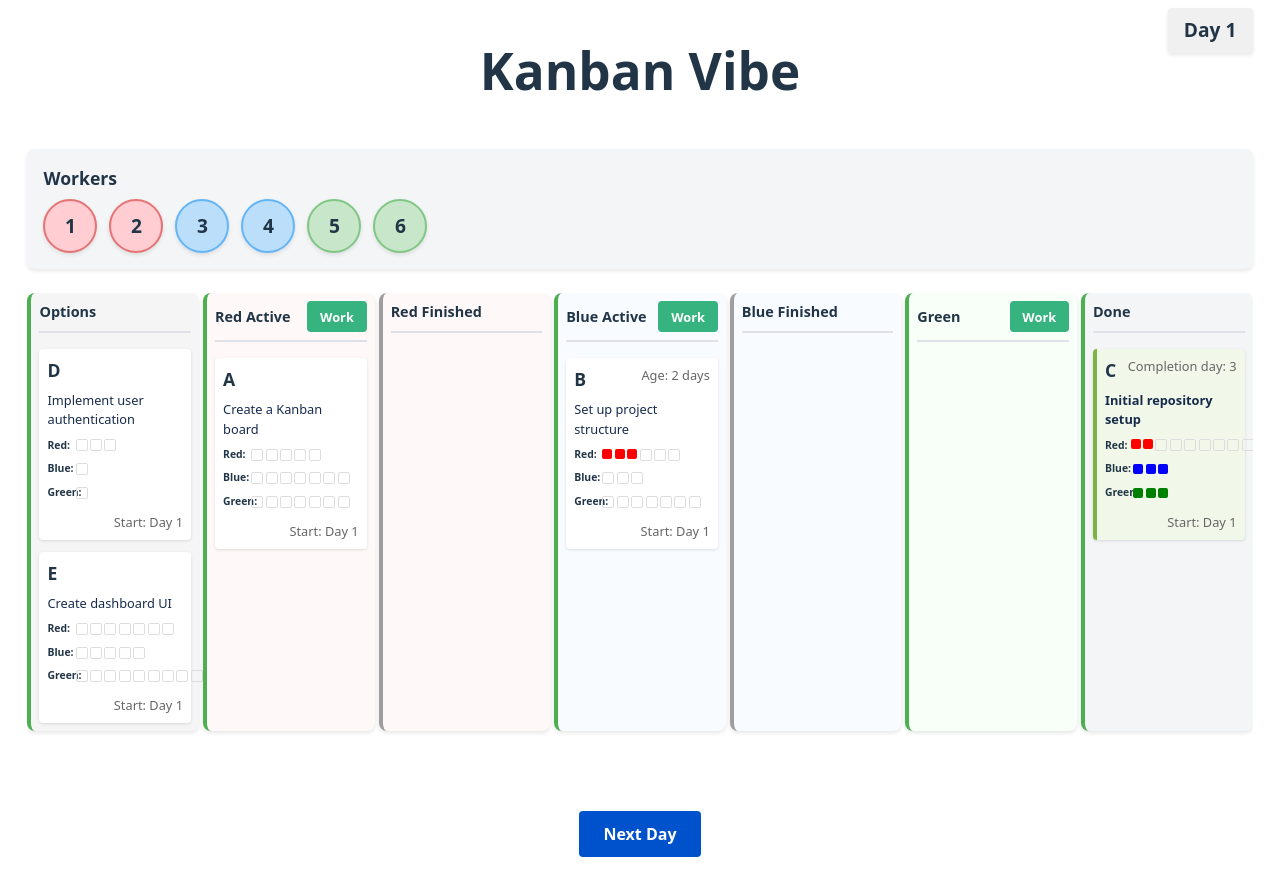
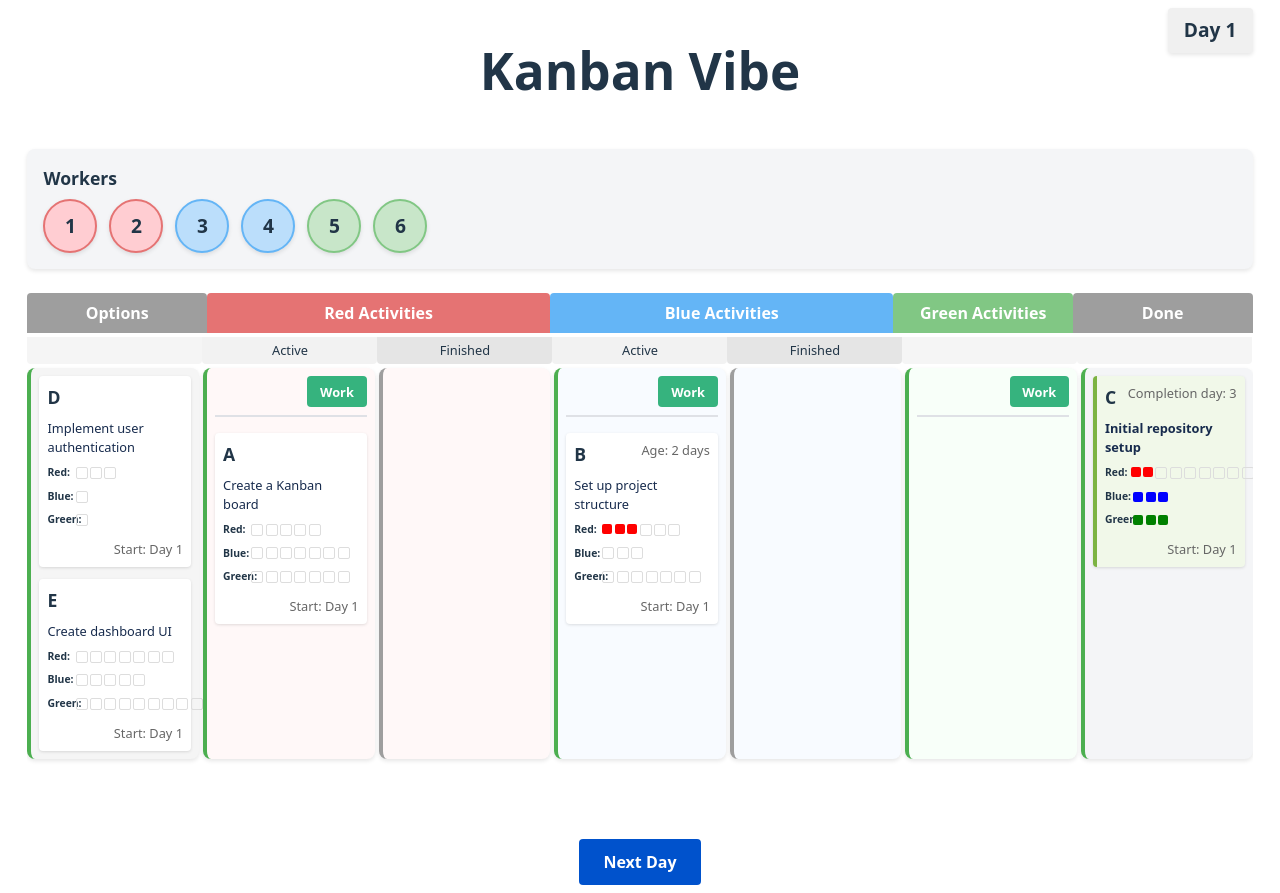
Before and after one commit to npelloux/kanban-vibe, a React (Vite) app: page / in a window 1280 px wide. Before the commit the page ends 865 px from the top, so only its background shows below. Built offline with nearby package versions, Linux system fonts and the light colour scheme.

Commit message:
feat: :fire:

```diff
--- a/src/App.css
+++ b/src/App.css
@@ -70,6 +70,11 @@
   box-shadow: 0 4px 8px rgba(0, 0, 0, 0.15);
 }
 
+.worker-dragging {
+  opacity: 0.6;
+  transform: scale(1.1);
+}
+
 .worker-red {
   background-color: #ffcdd2;
   border: 2px solid #e57373;
@@ -97,13 +102,86 @@
 
 .kanban-board {
   display: flex;
+  flex-direction: column;
+  flex-grow: 1;
+  width: 100%;
+  overflow-x: hidden;
+  padding-bottom: 1rem;
+}
+
+.kanban-columns {
+  display: flex;
   flex-wrap: nowrap;
   gap: 0.25rem;
-  flex-grow: 1;
+  width: 100%;
   justify-content: space-between;
-  padding-bottom: 1rem;
+}
+
+.kanban-header-row {
+  display: flex;
   width: 100%;
-  overflow-x: hidden;
+  margin-bottom: 0.25rem;
+}
+
+.kanban-header-cell {
+  padding: 0.5rem;
+  text-align: center;
+  font-weight: bold;
+  border-radius: 4px 4px 0 0;
+  color: white;
+}
+
+.kanban-header-options {
+  background-color: #9e9e9e;
+  width: calc(100% / 7);
+}
+
+.kanban-header-red {
+  background-color: #e57373;
+  width: calc(200% / 7);
+}
+
+.kanban-header-blue {
+  background-color: #64b5f6;
+  width: calc(200% / 7);
+}
+
+.kanban-header-green {
+  background-color: #81c784;
+  width: calc(100% / 7);
+}
+
+.kanban-header-done {
+  background-color: #9e9e9e;
+  width: calc(100% / 7);
+}
+
+.kanban-subheader-row {
+  display: flex;
+  width: 100%;
+  margin-bottom: 0.25rem;
+}
+
+.kanban-subheader-cell {
+  padding: 0.25rem;
+  text-align: center;
+  font-size: 0.8rem;
+  background-color: #f5f5f5;
+  border-radius: 0 0 4px 4px;
+}
+
+.kanban-subheader-empty {
+  width: calc(100% / 7);
+}
+
+.kanban-subheader-active {
+  width: calc(100% / 7);
+  background-color: rgba(0, 0, 0, 0.05);
+}
+
+.kanban-subheader-finished {
+  width: calc(100% / 7);
+  background-color: rgba(0, 0, 0, 0.1);
 }
 
 /* Column styles */
@@ -178,6 +256,11 @@
 .card:hover {
   transform: translateY(-2px);
   box-shadow: 0 2px 5px rgba(0, 0, 0, 0.15);
+}
+
+.card.card-drag-over {
+  box-shadow: 0 0 0 2px #4caf50;
+  transform: translateY(-2px);
 }
 
 .card-blocked {
--- a/src/App.tsx
+++ b/src/App.tsx
@@ -182,8 +182,49 @@ function App() {
       age: card.stage === 'done' ? card.age : card.age + 1
     }));
 
+    // Apply worker output rules to cards with assigned workers
+    const cardsWithWorkerOutput = agedCards.map(card => {
+      if (!card.assignedWorker || !card.stage.includes('active') && card.stage !== 'green') {
+        return card;
+      }
+
+      const updatedWorkItems = { ...card.workItems };
+      const workerType = card.assignedWorker.type;
+      const columnColor = card.stage.includes('red') ? 'red' :
+                          card.stage.includes('blue') ? 'blue' : 'green';
+
+      // Determine output based on worker color and column color
+      let outputAmount = 0;
+
+      if (workerType === columnColor) {
+        // Worker is specialized in this color - output 1-6 boxes
+        outputAmount = getRandomInt(1, 6);
+      } else {
+        // Worker is not specialized - output 0-3 boxes
+        outputAmount = getRandomInt(0, 3);
+      }
+
+      // Apply the output to the work items
+      if (updatedWorkItems[columnColor]) {
+        const newCompleted = Math.min(
+          updatedWorkItems[columnColor].total,
+          updatedWorkItems[columnColor].completed + outputAmount
+        );
+
+        updatedWorkItems[columnColor] = {
+          ...updatedWorkItems[columnColor],
+          completed: newCompleted
+        };
+      }
+
+      return {
+        ...card,
+        workItems: updatedWorkItems
+      };
+    });
+
     // Process each card and move it to the next stage if stagedone returns true
-    const updatedCards = agedCards.map(card => {
+    const updatedCards = cardsWithWorkerOutput.map(card => {
       if (stagedone(card)) {
         if (card.stage === 'red-active') {
           return { ...card, stage: 'red-finished' };
@@ -248,7 +289,30 @@ function App() {
     setSelectedWorkerId(workerId);
   };
 
-    // Handle card click to assign worker or move from options/finished columns
+  // Handle worker drop on a card
+  const handleWorkerDrop = (cardId: string, workerId: string) => {
+    const selectedWorker = workers.find(worker => worker.id === workerId);
+    if (!selectedWorker) return;
+
+    const updatedCards = cards.map(card => {
+      // Remove worker from any card it was previously assigned to
+      if (card.assignedWorker && card.assignedWorker.id === workerId) {
+        return { ...card, assignedWorker: null };
+      }
+
+      // Assign worker to the target card
+      if (card.id === cardId) {
+        return { ...card, assignedWorker: selectedWorker };
+      }
+
+      return card;
+    });
+
+    setCards(updatedCards);
+    setSelectedWorkerId(null); // Clear selection after drop
+  };
+
+  // Handle card click to move from options/finished columns
   const handleCardClick = (cardId: string) => {
     const clickedCard = cards.find(card => card.id === cardId);
     if (!clickedCard) return;
@@ -285,28 +349,6 @@ function App() {
       setCards(updatedCards);
       return;
     }
-
-    // Otherwise handle worker assignment
-    if (!selectedWorkerId) return;
-
-    const selectedWorker = workers.find(worker => worker.id === selectedWorkerId);
-    if (!selectedWorker) return;
-
-    const updatedCards = cards.map(card => {
-      // Remove worker from any card it was previously assigned to
-      if (card.assignedWorker && card.assignedWorker.id === selectedWorkerId) {
-        return { ...card, assignedWorker: null };
-      }
-
-      // Assign worker to the clicked card
-      if (card.id === cardId) {
-        return { ...card, assignedWorker: selectedWorker };
-      }
-
-      return card;
-    });
-
-    setCards(updatedCards);
   };
 
   return (
@@ -323,11 +365,34 @@ function App() {
       />
 
       <main className="kanban-board">
+        {/* First row - Activity type headers */}
+        <div className="kanban-header-row">
+          <div className="kanban-header-cell kanban-header-options">Options</div>
+          <div className="kanban-header-cell kanban-header-red">Red Activities</div>
+          <div className="kanban-header-cell kanban-header-blue">Blue Activities</div>
+          <div className="kanban-header-cell kanban-header-green">Green Activities</div>
+          <div className="kanban-header-cell kanban-header-done">Done</div>
+        </div>
+
+        {/* Second row - Status subheaders */}
+        <div className="kanban-subheader-row">
+          <div className="kanban-subheader-cell kanban-subheader-empty"></div>
+          <div className="kanban-subheader-cell kanban-subheader-active">Active</div>
+          <div className="kanban-subheader-cell kanban-subheader-finished">Finished</div>
+          <div className="kanban-subheader-cell kanban-subheader-active">Active</div>
+          <div className="kanban-subheader-cell kanban-subheader-finished">Finished</div>
+          <div className="kanban-subheader-cell kanban-subheader-empty"></div>
+          <div className="kanban-subheader-cell kanban-subheader-empty"></div>
+        </div>
+
+        {/* Columns with cards */}
+        <div className="kanban-columns">
           <Column
             title="Options"
             cards={optionsCards}
             type="options"
             onCardClick={handleCardClick}
+            onWorkerDrop={handleWorkerDrop}
           />
           <Column
             title="Red Active"
@@ -337,6 +402,7 @@ function App() {
             showWorkButton={true}
             onWork={() => handleWork('red-active')}
             onCardClick={handleCardClick}
+            onWorkerDrop={handleWorkerDrop}
           />
           <Column
             title="Red Finished"
@@ -344,6 +410,7 @@ function App() {
             type="red"
             status="finished"
             onCardClick={handleCardClick}
+            onWorkerDrop={handleWorkerDrop}
           />
           <Column
             title="Blue Active"
@@ -353,6 +420,7 @@ function App() {
             showWorkButton={true}
             onWork={() => handleWork('blue-active')}
             onCardClick={handleCardClick}
+            onWorkerDrop={handleWorkerDrop}
           />
           <Column
             title="Blue Finished"
@@ -360,6 +428,7 @@ function App() {
             type="blue"
             status="finished"
             onCardClick={handleCardClick}
+            onWorkerDrop={handleWorkerDrop}
           />
           <Column
             title="Green"
@@ -368,12 +437,15 @@ function App() {
             showWorkButton={true}
             onWork={() => handleWork('green')}
             onCardClick={handleCardClick}
+            onWorkerDrop={handleWorkerDrop}
           />
           <Column
             title="Done"
             cards={doneCards}
             onCardClick={handleCardClick}
+            onWorkerDrop={handleWorkerDrop}
           />
+        </div>
       </main>
 
       <div style={{ display: 'flex', justifyContent: 'center', marginTop: '2rem' }}>
--- a/src/components/Column.tsx
+++ b/src/components/Column.tsx
@@ -28,6 +28,7 @@ interface ColumnProps {
   type?: 'red' | 'blue' | 'green' | 'options' | 'default';
   status?: 'active' | 'finished';
   onCardClick?: (cardId: string) => void;
+  onWorkerDrop?: (cardId: string, workerId: string, workerType: WorkerType) => void;
 }
 
 export const Column: React.FC<ColumnProps> = ({
@@ -37,14 +38,18 @@ export const Column: React.FC<ColumnProps> = ({
   showWorkButton = false,
   type = 'default',
   status = 'active',
-  onCardClick = () => {}
+  onCardClick = () => {},
+  onWorkerDrop = () => {}
 }) => {
   return (
     <div className={`column column-${type} column-${status}`}>
-      <div className="column-header">
-        <h2>{title}</h2>
-        {showWorkButton && <WorkButton onClick={onWork} columnTitle={title} />}
-      </div>
+      {/* Work button is now displayed without the title */}
+      {showWorkButton && (
+        <div className="column-header">
+          <div></div> {/* Empty div to maintain flex layout */}
+          <WorkButton onClick={onWork} columnTitle={title} />
+        </div>
+      )}
       <div className="cards-container">
         {cards.map((card) => (
           <CardComponent
@@ -59,6 +64,7 @@ export const Column: React.FC<ColumnProps> = ({
             onClick={() => onCardClick(card.id)}
             stage={card.stage}
             completionDay={card.completionDay}
+            onWorkerDrop={(workerId, workerType) => onWorkerDrop(card.id, workerId, workerType)}
           />
         ))}
       </div>
--- a/src/components/Worker.tsx
+++ b/src/components/Worker.tsx
@@ -10,12 +10,32 @@ interface WorkerProps {
 }
 
 export const Worker: React.FC<WorkerProps> = ({ type, id, isSelected, onClick }) => {
+  // Handle drag start event
+  const handleDragStart = (e: React.DragEvent<HTMLDivElement>) => {
+    // Set the data to be transferred - worker id and type
+    e.dataTransfer.setData('application/json', JSON.stringify({ id, type }));
+    e.dataTransfer.effectAllowed = 'move';
+
+    // Add a class to the worker element to indicate it's being dragged
+    setTimeout(() => {
+      e.currentTarget.classList.add('worker-dragging');
+    }, 0);
+  };
+
+  // Handle drag end event
+  const handleDragEnd = (e: React.DragEvent<HTMLDivElement>) => {
+    e.currentTarget.classList.remove('worker-dragging');
+  };
+
   return (
     <div
       className={`worker worker-${type} ${isSelected ? 'worker-selected' : ''}`}
       onClick={onClick}
       data-testid={`worker-${id}`}
       aria-label={`${type} worker ${id}`}
+      draggable={true}
+      onDragStart={handleDragStart}
+      onDragEnd={handleDragEnd}
     >
       <div className="worker-avatar">
         {id}
```
Also changed, not shown: cline_docs/progress.md (+11 -3 lines), src/components/Card.tsx (+41 -2 lines). Lines whose indentation alone changed are shown as unchanged.
